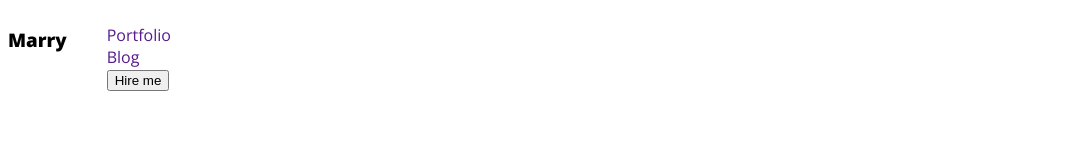
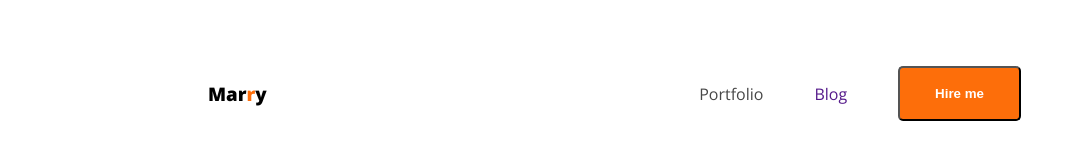
Before and after one commit to pcode99/web-developer-portfolio, a plain HTML site: page index.html in a window 1280 px wide. Shown: the whole page, without its empty margins (0-1075 px from the left). Drawn offline with nearby package versions, Linux system fonts and the light colour scheme.

Commit message:
nav dane

```diff
--- a/index.html
+++ b/index.html
@@ -7,16 +7,19 @@
     <link rel="preconnect" href="https://fonts.googleapis.com">
 <link rel="preconnect" href="https://fonts.gstatic.com" crossorigin>
 <link href="https://fonts.googleapis.com/css2?family=Open+Sans:ital,wght@0,300..800;1,300..800&display=swap" rel="stylesheet">
+
+
     <link rel="stylesheet" href="style/style.css">
+
 </head>
 <body>
     <header>
         <nav>
-            <h3 class="nav-title">Mar<span class="colur-primary">r</span>y</h3>
+            <h3 class="nav-title">Mar<span class="text-primary">r</span>y</h3>
             <ul>
-                <li><a href="">Portfolio</a></li>
-                <li><a href="">Blog     </a></li>
-                <li><a href=""><button>Hire me </button></a></li>
+                <li><a class="dark-2" href="">Portfolio</a></li>
+                <li><a href="">Blog    </a></li>
+                <li><a href=""><button class="btn-primary">Hire me </button></a></li>
             </ul>
         </nav>
     </header>
--- a/style/style.css
+++ b/style/style.css
@@ -7,28 +7,47 @@
 }
 
 
+.text-primary{
+  color: #FD6E0A;
+}
+
+.dark-2{
+        color: #474747;
+}
+.btn-primary{
+    background-color: #FD6E0A;
+    font-weight: 700;
+    color: white;
+    padding: 18px 35px;
+    border-radius: 5px;
+}
+
 /* colur shard style */
-
-
-
 nav{
     display: flex;
     font-family: open sans;
+    align-items: center;
+    justify-content: space-between;
+    margin: 50px 200PX;
 }
+nav ul {
+    display: flex;
+    align-items: center;
 
-nav ul {
+}
+nav ul li {
     list-style: none;
     text-decoration: none;
+    margin-right: 51PX;
 }
 nav ul a {
 
     text-decoration: none;
+
 }
 
 .nav-title{
     font-weight: 800;
-    font: size 45px;
+    font: size 50px;
+
 }
-.colur-primary{
-    #FD6E0A;
-}
```
